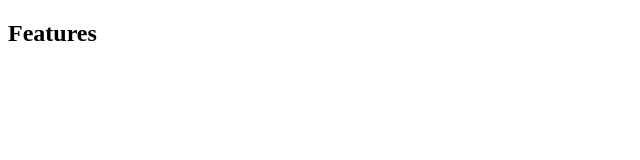
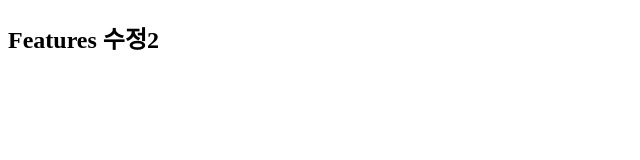
Before and after one commit to junb119/git_ex, a plain HTML site: page index.html in a window 1280 px wide. Shown: the whole page, without its empty margins (0-640 px from the left). Drawn offline with Linux system fonts and the light colour scheme.

Commit message:
feature 수정2

```diff
--- a/index.html
+++ b/index.html
@@ -9,7 +9,7 @@
   <header></header>
   <!--홍길동 -->
   <section class="features">
-    <h2>Features</h2>
+    <h2>Features 수정2</h2>
   </section>
   <!--//홍길동 -->
 
```
